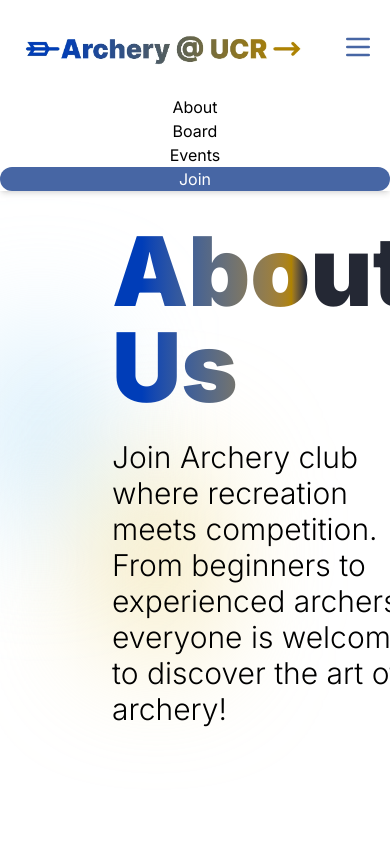
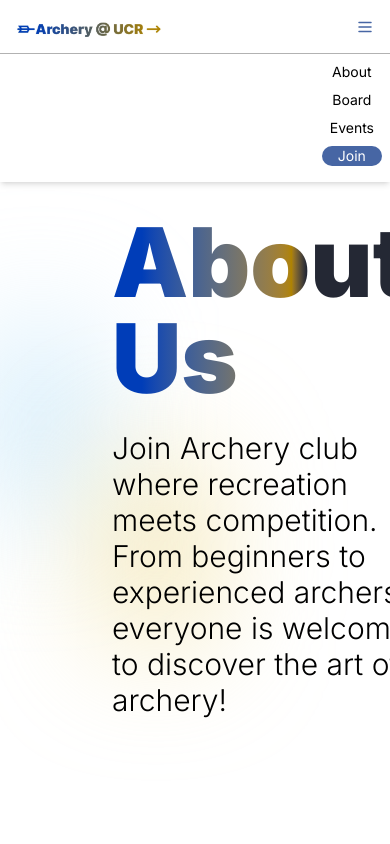
Before and after one commit to acm-ucr/archery-website, a Next.js app: page /about in a window 390 px wide. Both pictures are taken after a click on the icon 358 px from the left and 47 px from the top of the page. Shown: the top 844 px of the page. Built offline with nearby package versions, Linux system fonts and the light colour scheme.

Commit message:
Added responsiveness

```diff
--- a/src/components/navbar.tsx
+++ b/src/components/navbar.tsx
@@ -14,9 +14,8 @@ const Navbar = () => {
     <div className="flex flex-col shadow-md">
       <div className="flex w-full items-center justify-between ">
         <Link href="/" className="mt-2 ml-2">
-          <Image src={NavbarLogo} onClick={closeMenu} alt="NavbarLogo" className="w-full lg:w-1/3" />
+          <Image src={NavbarLogo} onClick={closeMenu} alt="NavbarLogo" className="w-1/2 lg:w-1/3" />
         </Link>
-
 
         <div className="hidden md:flex items-center gap-8 p-10 text-2xl">
           {navbarLinks.map(({ link, name }, index) => (
@@ -32,23 +31,25 @@ const Navbar = () => {
 
         <div className="md:hidden p-4">
 
-          <MenuIcon size={32} onClick={handleClick} className="text-archery-blue-600 "/>
+          <MenuIcon size={18} onClick={handleClick} className="text-archery-blue-600 "/>
 
         </div>
 
     </div>
 
-    <div className={`overflow-hidden md:hidden ${isOpen ? "h-auto" : "h-0"}`}>
+<div className={`overflow-hidden md:hidden flex flex-col border-t-1 items-end border-black/30 ${isOpen ? "h-auto" : "h-0 hidden"}`}>
+    <div className="w-max flex flex-col">
       {navbarLinks.map(({ link, name }, index) => (
         <Link
           key={index}
           href={link}
           onClick={closeMenu}
-          className={`last:bg-archery-blue-600 flex items-center justify-center px-4 text-black last:rounded-full last:text-white`}
+          className={`last:bg-archery-blue-600 text-sm last:mx-2 last:mb-4  px-4 mt-2 text-center text-black last:rounded-full last:text-white`}
         >
           {name}
         </Link>
       ))}
+    </div>
     </div>
 
     </div>
```
